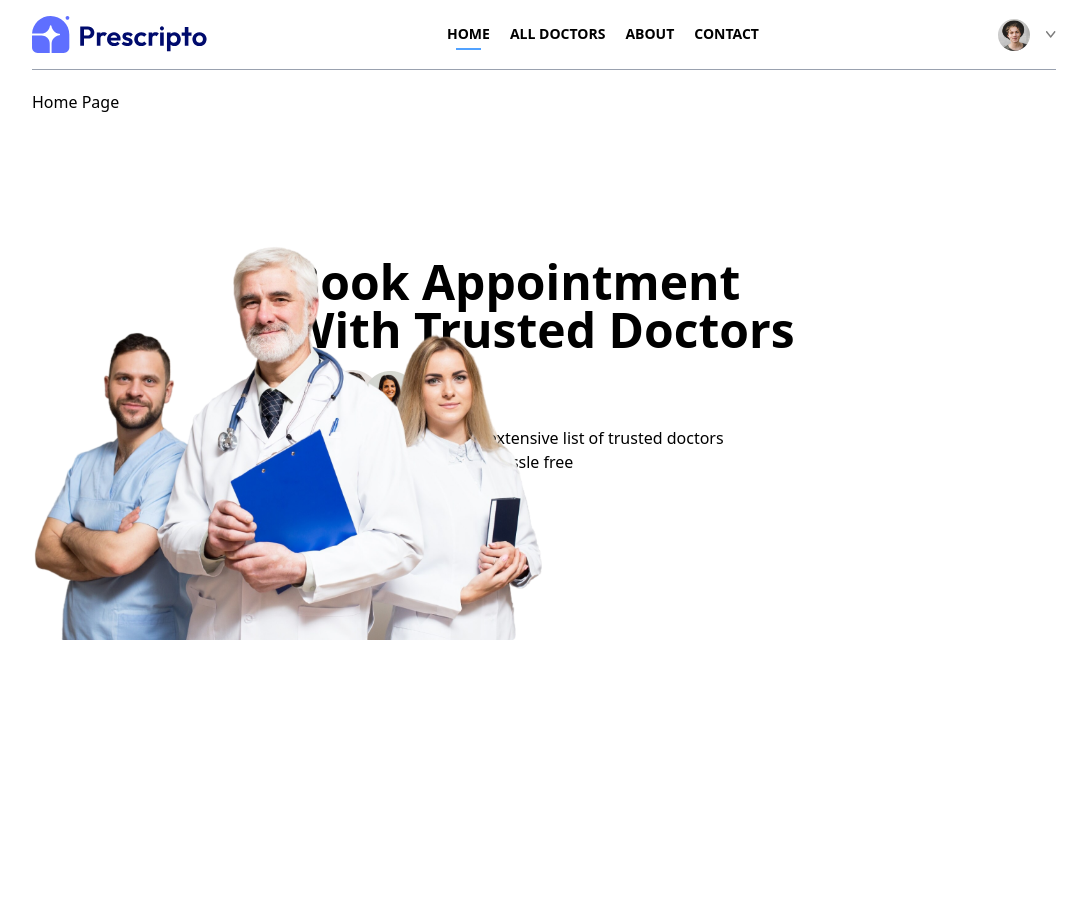
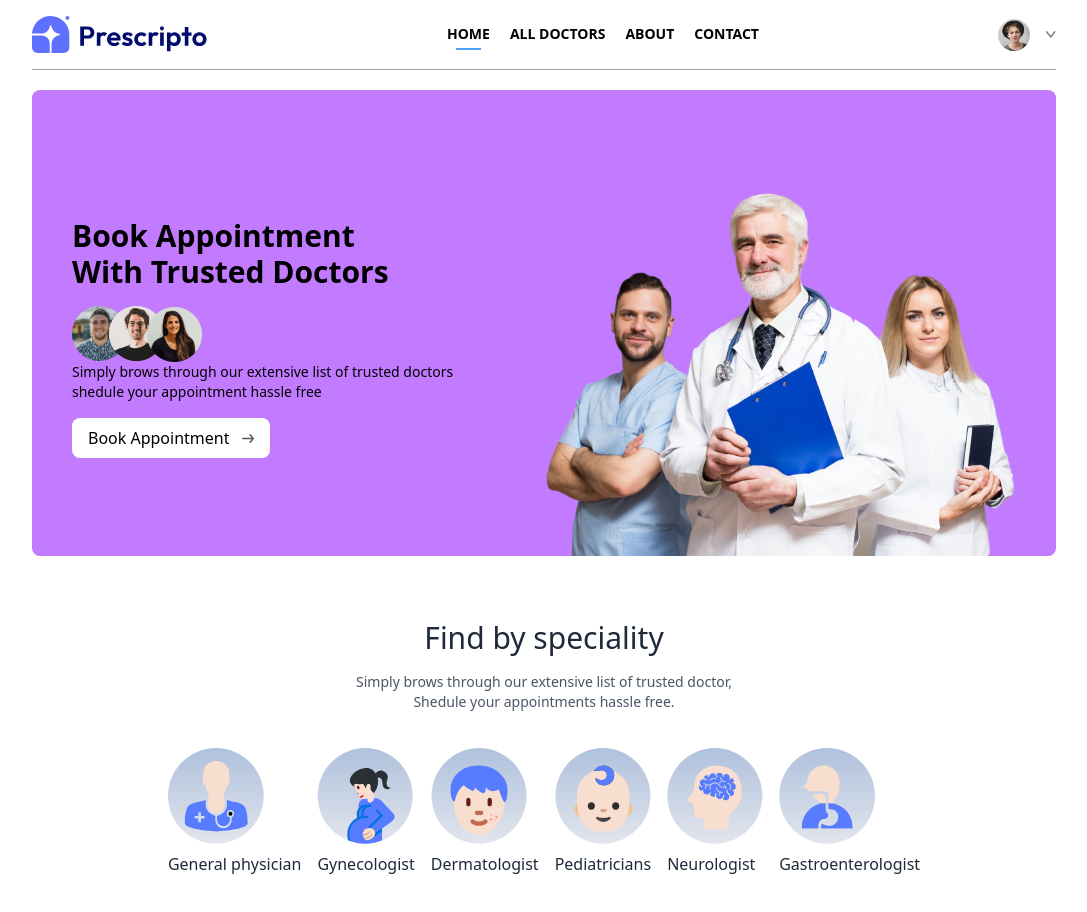
Before and after one commit to Manimonan/Dr_Appointment, a React app in the folder Users/: page / in a window 1280 px wide. Shown: the top 912 px of the page, without its empty margins (96-1183 px from the left). Before the commit the page ends 800 px from the top, so only its background shows below. Built offline with nearby package versions, Linux system fonts and the light colour scheme; the HTML template or start-up script is replaced by a standard one.

Commit message:
second upgradation

```diff
--- a/Users/src/Components/Header.jsx
+++ b/Users/src/Components/Header.jsx
@@ -1,28 +1,41 @@
-import React from 'react'
-import {assets} from '../Assets/assets'
+import React from "react";
+import { assets } from "../Assets/assets";
 
 function Header() {
   return (
-    <div className='flex  flex-col md:flex-row flex-wrap items-center justify-between gap-4 bg-white py-4 mb-5 '>
+    <div className="flex flex-col md:flex-row flex-wrap rounded-lg bg-purple-400 px-6 md:px-10   ">
       {/* ----------- Left Side -------- */}
-      <div className='md:w-1/2  flex flex-col gap-4 items-start justify-center py-10 m-auto md:py-[10vw] md:mb-[-30px]'>
-        <p className='text-3xl md:text-4xl lg:text-5xl text-black font-semibold'>  Book Appointment <br /> With Trusted Doctors</p>
+      <div className="md:w-1/2 flex flex-col gap-4 items-start justify-center py-10 m-auto md:py-[10vw] md:mb-[-30px]">
+        <p className="text-xl md:text-2xl lg:text-3xl text-black font-semibold">
+          Book Appointment <br /> With Trusted Doctors
+        </p>
         <div>
-            <img src={assets.group_profiles} alt="" />
-            <p>Simply brows through our extensive list of trusted doctors <br />shedule your appointment hassle free</p>
+          <img src={assets.group_profiles} alt="" />
+          <p className="text-sm text-black font-normal">
+            Simply brows through our extensive list of trusted doctors <br />
+            shedule your appointment hassle free
+          </p>
         </div>
-        <a href="">
-            Book Appointment <img src={assets.arrow_icon} alt="" />
+        <a
+          href="#speciality"
+          className="bg-white text-black font-medium px-4 py-2 rounded-lg flex items-center gap-3"
+        >
+          Book Appointment
+          <img className="w-3" src={assets.arrow_icon} alt="" />
         </a>
       </div>
 
-        {/* ----------- Right Side -------- */}
+      {/* ----------- Right Side -------- */}
 
-        <div className='md:w-1/2 relative'>
-            <img className='w-full md:absolute bottom-0 h-auto rounded-lg' src={assets.header_img} alt="" />
-        </div>
+      <div className="md:w-1/2 relative">
+        <img
+          className="w-full md:absolute bottom-0 h-auto rounded-lg "
+          src={assets.header_img}
+          alt=""
+        />
+      </div>
     </div>
-  )
+  );
 }
 
-export default Header
+export default Header;
--- /dev/null
+++ b/Users/src/Components/SpecialityMenu.jsx
@@ -0,0 +1,29 @@
+import React from "react";
+import { Link } from "react-router-dom";
+import { specialityData } from "../Assets/assets";
+function SpecialityMenu() {
+  return (
+    <div
+      className="flex flex-col items-center gap-4 py-16 text-gray-800"
+      id="speciality"
+    >
+      <h1 className="text-3xl fount-medium">Find by speciality</h1>
+      <p className="text-sm text-gray-600 font-normal text-center w-3/4 md:w-1/2">
+        Simply brows through our extensive list of trusted doctor,
+        <br />
+        Shedule your appointments hassle free.
+      </p>
+
+      <div className="flex sm:justify-center gap-4 pt-5 w-full overflow-scroll">
+        {specialityData.map((item, index) => (
+          <Link className="" to={`/doctors/${item.speciality}`} key={index}>
+            <img className="w-16 sm:w-24 mb-2" src={item.image} alt="" />
+            <p>{item.speciality}</p>
+          </Link>
+        ))}
+      </div>
+    </div>
+  );
+}
+
+export default SpecialityMenu;
--- a/Users/src/Pages/Home.jsx
+++ b/Users/src/Pages/Home.jsx
@@ -1,13 +1,14 @@
-import React from 'react'
-import Header from '../Components/Header'
+import React from "react";
+import Header from "../Components/Header";
+import SpecialityMenu from "../Components/SpecialityMenu";
 
 function Home() {
   return (
     <div>
-      <p>Home Page</p>
       <Header />
+      <SpecialityMenu />
     </div>
-  )
+  );
 }
 
-export default Home
+export default Home;
--- a/Users/src/index.css
+++ b/Users/src/index.css
@@ -3,3 +3,6 @@
 .active hr{
     @apply block;
 }
+::-webkit-scrollbar{
+    @apply hidden;
+}
```
